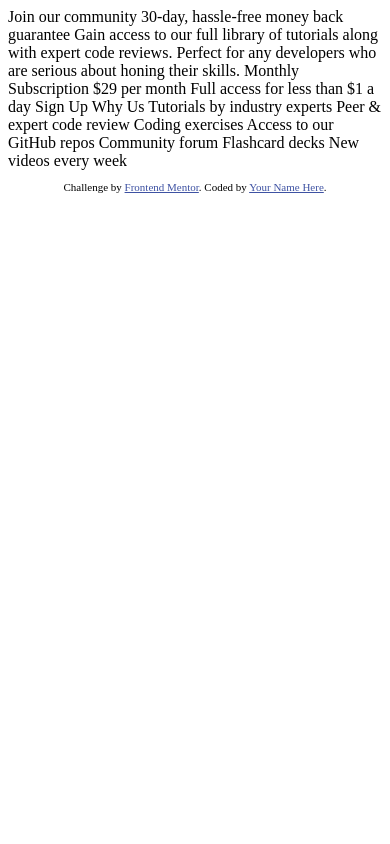
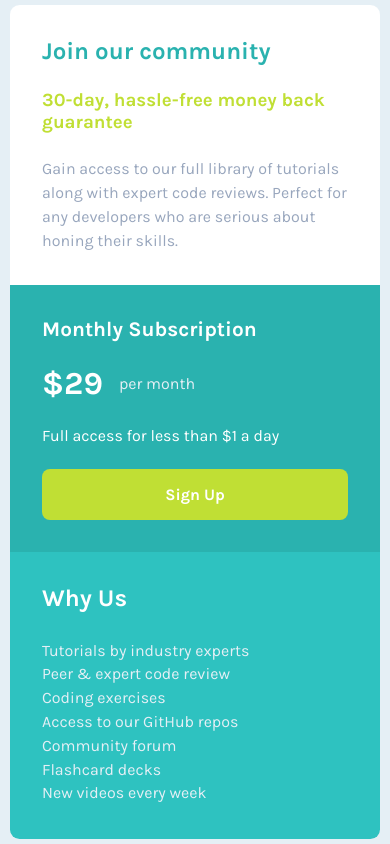
Before and after one commit to GrahamTheobald/single-price-grid-component-master, a plain HTML site: page index.html in a window 390 px wide. Drawn offline with Linux system fonts and the light colour scheme.

Commit message:
mobile and desktop design implemented

```diff
--- /dev/null
+++ b/css/styles.scss
@@ -0,0 +1,118 @@
+@import url('https://fonts.googleapis.com/css2?family=Karla:wght@400;700&display=swap');
+
+$Cyan: hsl(179, 62%, 43%);
+$LightCyan: hsl(179, 62%, 47%);
+$BrightYellow: hsl(71, 73%, 54%);
+$LightGray: hsl(204, 43%, 93%);
+$GrayishBlue: hsl(218, 22%, 67%);
+
+@mixin flex {
+    display: flex;
+    flex-direction: column;
+    gap: 1.5rem;
+}
+
+*, *::before, *::after {
+    box-sizing: border-box;
+    padding: 0;
+    margin: 0;
+    font-family: 'Karla', sans-serif;
+    // border: 1px solid red;
+    // background-color: hsla(100, 100%, 50%, 0.1);
+}
+
+body {
+    display: flex;
+    justify-content: center;
+    align-items: center;
+    min-height: 100vh;
+    background-color: $LightGray;
+}
+
+.grid {
+    max-width: 370px;
+    display: flex;
+    flex-direction: column;
+    border-radius: .6rem;
+    overflow: hidden;
+    &__join {
+        @include flex;
+        padding: 2rem;
+        background-color: white;
+        h2 {
+            color: $Cyan;
+        }
+        h3 {
+            color: $BrightYellow;
+        }
+        p {
+            line-height: 1.5;
+            color: $GrayishBlue;
+        }
+    }
+    &__pricing {
+        @include flex;
+        padding: 2rem;
+        background-color: $Cyan;
+        color: white;
+        h2 {
+            font-size: 1.3rem;
+            font-weight: 600;
+        }
+        h3 {
+            display: flex;
+            align-items: center;
+            gap: 1rem;
+            font-size: 2rem;
+            span {
+                font-size: 1rem;
+                font-weight: 100;
+                color: $LightGray;
+            }
+        }
+        button {
+            padding: 1rem;
+            background-color: $BrightYellow;
+            color: white;
+            font-size: 1rem;
+            font-weight: 600;
+            border-radius: .5rem;
+            outline: none;
+            border: none;
+            cursor: pointer;
+        }
+    }
+    &__details {
+        @include flex;
+        padding: 2rem;
+        background-color: $LightCyan;
+        h2 {
+            color: white;
+        }
+        ul {
+            color: $LightGray;
+            font-weight: 300;
+            list-style: none;
+            li {
+                margin: .3rem 0;
+            }
+        }
+    }
+}
+
+@media (min-width: 800px) {
+    .grid {
+        flex-direction: row;
+        flex-wrap: wrap;
+        max-width: 700px;
+        &__join {
+            flex-basis: 100%;
+        }
+        &__pricing {
+            flex-basis: 50%;
+        }
+        &__details {
+            flex-basis: 50%;
+        }
+    }
+}
--- a/index.html
+++ b/index.html
@@ -5,46 +5,68 @@
   <meta name="viewport" content="width=device-width, initial-scale=1.0"> <!-- displays site properly based on user's device -->
 
   <link rel="icon" type="image/png" sizes="32x32" href="./images/favicon-32x32.png">
+  <link rel="stylesheet" href="./css/styles.css">
 
   <title>Frontend Mentor | Single Price Grid Component</title>
 
-  <!-- Feel free to remove these styles or customise in your own stylesheet 👍 -->
-  <style>
-    .attribution { font-size: 11px; text-align: center; }
-    .attribution a { color: hsl(228, 45%, 44%); }
-  </style>
 </head>
 <body>
-  Join our community
+  <main class="grid">
+    <section class="grid__join">
+      <h2>
+        Join our community
+      </h2>
+      <h3>
+        30-day, hassle-free money back guarantee
+      </h3>
+      <p>
+        Gain access to our full library of tutorials along with expert code reviews.
+        Perfect for any developers who are serious about honing their skills.
+      </p>
+      </section>
+    <section class="grid__pricing">
+      <h2>
+        Monthly Subscription
+      </h2>
+      <h3>
+        &dollar;29 <span>per month</span>
+      </h3>
+      <p>
+        Full access for less than &dollar;1 a day
+      </p>
+      <button>
+        Sign Up
+      </button>
+    </section>
+    <section class="grid__details">
+      <h2>
+        Why Us
+      </h2>
+      <ul>
+        <li>
+          Tutorials by industry experts
+        </li>
+        <li>
+          Peer &amp; expert code review
+        </li>
+        <li>
+          Coding exercises
+        </li>
+        <li>
+          Access to our GitHub repos
+        </li>
+        <li>
+          Community forum
+        </li>
+        <li>
+          Flashcard decks
+        </li>
+        <li>
+          New videos every week
+        </li>
+      </ul>
+    </section>
 
-  30-day, hassle-free money back guarantee
-
-  Gain access to our full library of tutorials along with expert code reviews.
-  Perfect for any developers who are serious about honing their skills.
-
-  Monthly Subscription
-
-  &dollar;29 per month
-
-  Full access for less than &dollar;1 a day
-
-  Sign Up
-
-  Why Us
-
-  Tutorials by industry experts
-  Peer &amp; expert code review
-  Coding exercises
-  Access to our GitHub repos
-  Community forum
-  Flashcard decks
-  New videos every week
-
-  <footer>
-    <p class="attribution">
-      Challenge by <a href="https://www.frontendmentor.io?ref=challenge" target="_blank">Frontend Mentor</a>.
-      Coded by <a href="#">Your Name Here</a>.
-    </p>
-  </footer>
+  </main>
 </body>
 </html>
```
Also changed, not shown: css/styles.css (added), 3 other files.
